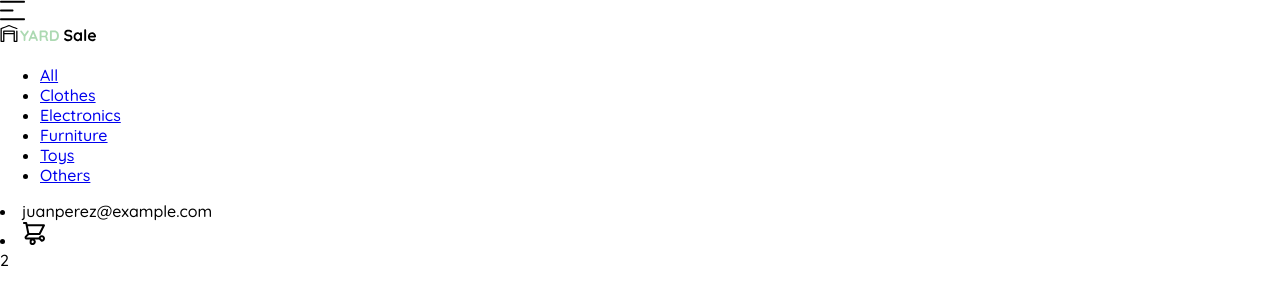
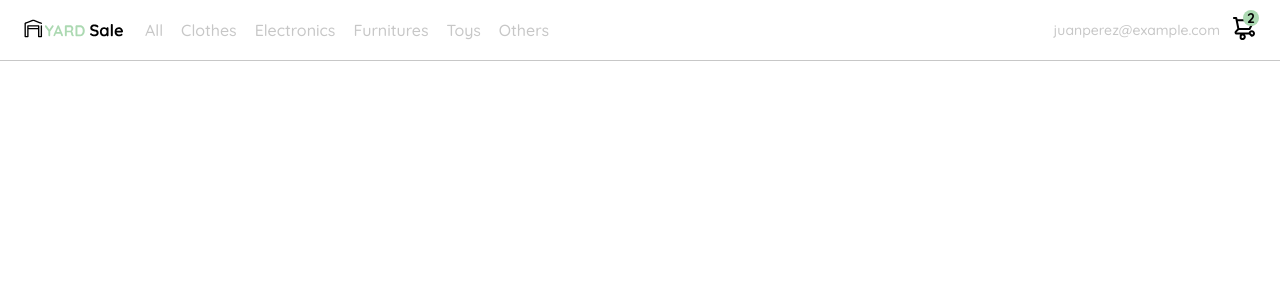
Before and after one commit to jorgechauxjr/yard-sale-1.0, a plain HTML site: page 11-navbar.html in a window 1280 px wide. Drawn offline with Linux system fonts and the light colour scheme.

Commit message:
Add 11-navbar.html for desktop

```diff
--- a/11-navbar.html
+++ b/11-navbar.html
@@ -24,14 +24,89 @@
             margin: 0;
             font-family: 'Quicksand', sans-serif;
         }
+
+        nav {
+            display: flex;
+            justify-content: space-between;
+            padding: 0 24px;
+            border-bottom: 1px solid var(--very-light-pink);
+        }
+
+        .menu {
+            display: none;
+        }
+
+        .logo {
+            width: 100px;
+        }
+
+        .navbar-left ul,
+        .navbar-right ul {
+            list-style: none;
+            padding: 0;
+            margin: 0;
+            display: flex;
+            align-items: center;
+            height: 60px;
+        }
+
+        .navbar-left {
+            display: flex;
+        }
+
+        .navbar-left ul {
+            margin-left: 12px;
+        }
+
+        .navbar-left ul li a,
+        .navbar-right ul li a {
+            text-decoration: none;
+            color: var(--very-light-pink);
+            border: 1px solid var(--white);
+            padding: 8px;
+            border-radius: 8px;
+        }
+
+        .navbar-left ul li a:hover,
+        .navbar-right ul li a:hover {
+            border: 1px solid var(--hospital-green);
+            color: var(--hospital-green);
+        }
+
+        .navbar-email {
+            color: var(--very-light-pink);
+            font-size: var(--sm);
+            margin-right: 12px;
+        }
+
+        .navbar-shopping-cart {
+            position: relative;
+        }
+
+        .navbar-shopping-cart div {
+            width: 16px;
+            height: 16px;
+            background-color: var(--hospital-green);
+            border-radius: 50%;
+            font-size: var(--sm);
+            font-weight: bold;
+            position: absolute;
+            top: -6px;
+            right: -3px;
+            display: flex;
+            justify-content: center;
+            align-items: center;
+        }
     </style>
 </head>
 
 <body>
     <nav>
-        <img src="./icons/icon_menu.svg" alt="menu">
+        <img src="./icons/icon_menu.svg" alt="menu" class="menu">
+
         <div class="navbar-left">
             <img src="./logos/logo_yard_sale.svg" alt="logo" class="logo">
+
             <ul>
                 <li>
                     <a href="/">All</a>
@@ -43,7 +118,7 @@
                     <a href="/">Electronics</a>
                 </li>
                 <li>
-                    <a href="/">Furniture</a>
+                    <a href="/">Furnitures</a>
                 </li>
                 <li>
                     <a href="/">Toys</a>
@@ -55,11 +130,13 @@
         </div>
 
         <div class="navbar-right">
-            <li>juanperez@example.com</li>
-            <li class="navbar-shopping-cart">
-                <img src="./icons/icon_shopping_cart.svg" alt="shopping cart">
-                <div>2</div>
-            </li>
+            <ul>
+                <li class="navbar-email">juanperez@example.com</li>
+                <li class="navbar-shopping-cart">
+                    <img src="./icons/icon_shopping_cart.svg" alt="shopping cart">
+                    <div>2</div>
+                </li>
+            </ul>
         </div>
     </nav>
 </body>
```
